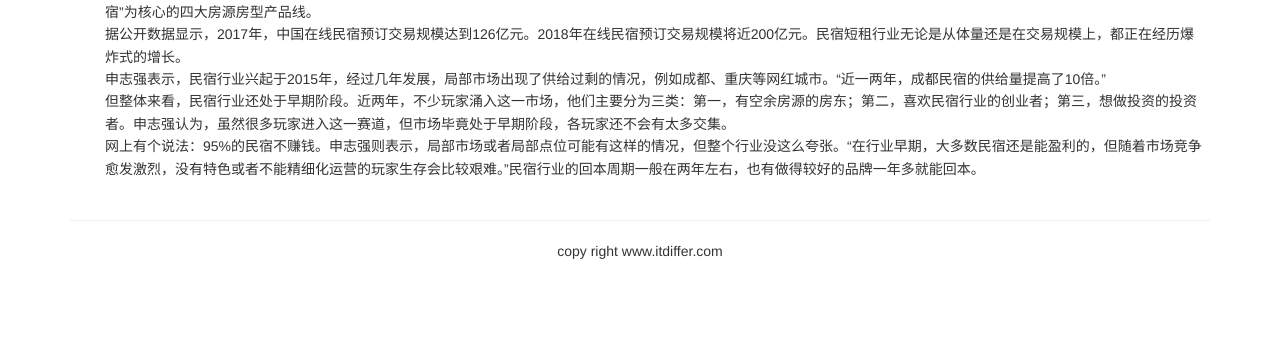
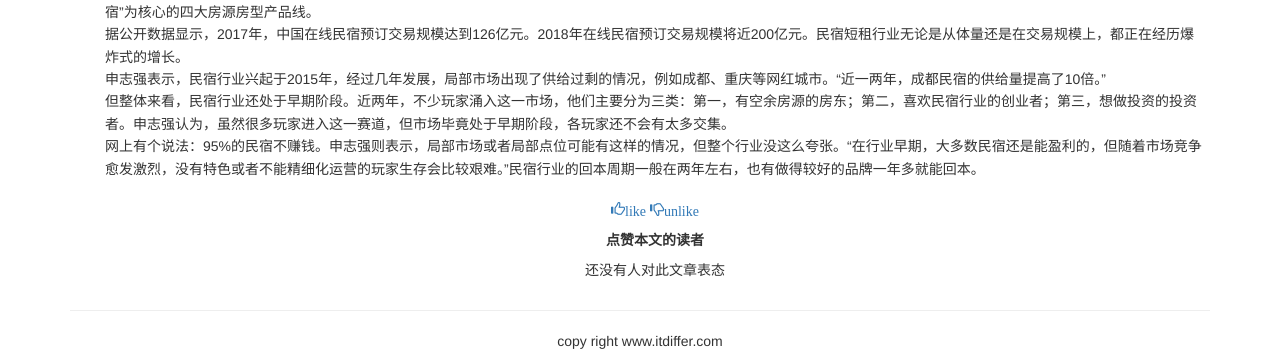
Before and after one commit to jt1024/Django-blog, a Django app: a page that uses templates/article/list/article_detail.html in a window 1280 px wide. Shown: the part 558-919 px from the top of the page. Before the commit the page ends 817 px from the top, so only its background shows below. Run offline with Django 3.2, Linux system fonts and the light colour scheme; data comes from the database, SQL or seed files in the repository; both versions use the stored data as it was after the commit; some libraries are stand-ins or nearby versions; some web fonts are replaced.

Commit message:
add click-like to article

```diff
--- a/article/list_views.py
+++ b/article/list_views.py
@@ -3,6 +3,10 @@ from django.core.paginator import Paginator, EmptyPage, PageNotAnInteger
 from .models import ArticleColumn, ArticlePost
 from django.shortcuts import get_object_or_404
 from django.contrib.auth.models import User
+from django.contrib.auth.decorators import login_required
+from django.views.decorators.csrf import csrf_exempt
+from django.views.decorators.http import require_POST
+from django.http import HttpResponse
 
 
 def article_titles(request, username=None):
@@ -38,3 +42,22 @@ def article_titles(request, username=None):
 def article_detail(request, id, slug):
     article = get_object_or_404(ArticlePost, id=id, slug=slug)
     return render(request, "article/list/article_detail.html", {"article": article})
+
+
+@csrf_exempt
+@require_POST
+@login_required(login_url='/account/login/')
+def like_article(request):
+    article_id = request.POST.get("id")
+    action = request.POST.get("action")
+    if article_id and action:
+        try:
+            article = ArticlePost.objects.get(id=article_id)
+            if action == "like":
+                article.users_like.add(request.user)
+                return HttpResponse("1")
+            else:
+                article.users_like.remove(request.user)
+                return HttpResponse("2")
+        except:
+            return HttpResponse("no")
--- a/article/models.py
+++ b/article/models.py
@@ -27,6 +27,7 @@ class ArticlePost(models.Model):
     body = models.TextField()
     created = models.DateTimeField(default=timezone.now())
     updated = models.DateTimeField(auto_now=True)
+    users_like = models.ManyToManyField(User, related_name="articles_like", blank=True)
 
     class Meta:
         ordering = ("title",)
--- a/article/urls.py
+++ b/article/urls.py
@@ -15,4 +15,5 @@ urlpatterns = [
     url(r'^list-article-titles/$', list_views.article_titles, name='list_article_titles'),
     url(r'^list-article-detail/(?P<id>\d+)/(?P<slug>[-\w]+)$', list_views.article_detail, name='list_article_detail'),
     url(r'^list-article-titles/(?P<username>[-\w]+)/$', list_views.article_titles, name="author_articles"),
+    url(r'^like-article/$', list_views.like_article, name="like_article")
 ]
--- a/templates/article/list/article_detail.html
+++ b/templates/article/list/article_detail.html
@@ -1,17 +1,37 @@
 {% extends "base.html" %}
 {% load staticfiles %}
-{% block title %}articles list{% endblock %}
+{% block title %}{{ article.title }}{% endblock %}
 {% block content %}
+{% with total_likes=article.users_like.count users_like=article.users_like.all %}
 <div class="container">
     <header>
         <h1>{{ article.title }}</h1>
-        <p>{{ article.author.username }}</p>
+        <p>
+            {{ article.author.username }}
+            <span style="margin-left:20px" class="glyphicon glyphicon-thumbs-up">{{total_likes}}like{{total_likes|pluralize}}</span>
+        </p>
     </header>
     <link rel="stylesheet" href="{% static 'editor/css/editormd.preview.css' %}"/>
     <div id="editormd-view">
         <textarea id="append-test" style="display:none;">
 {{ article.body }}<!-- 注意：此行不能有缩进 -->
         </textarea>
+    </div>
+    <div>
+        <p class="text-center">
+            <a onclick="like_article({{article.id}}, 'like')" href="#">
+                <span class="glyphicon glyphicon-thumbs-up">like</span></a>
+            <a onclick="like_article({{article.id}}, 'unlike')" href="#">
+                <span class="glyphicon glyphicon-thumbs-down">unlike</span></a>
+        </p>
+    </div>
+    <div>
+        <p class="text-center"><strong>点赞本文的读者</strong></p>
+        {% for user in article.users_like.all %}
+        <p class="text-center">{{user.username}}</p>
+        {% empty %}
+        <p class="text-center">还没有人对此文章表态</p>
+        {% endfor %}
     </div>
 </div>
 <script src='{% static "js/jquery.js" %}'></script>
@@ -36,5 +56,23 @@ $(function(){
     });
 });
 
+function like_article(id,action){
+    $.ajax({
+        url:"{% url 'article:like_article' %}",
+        type:"POST",
+        data:{"id":id, "action":action},
+        success:function(e){
+            if(e=="1"){
+                layer.msg("感谢点赞");
+                window.location.reload();
+            }else{
+                layer.msg("我会继续努力");
+                window.location.reload();
+            }
+        },
+    });
+}
+
 </script>
+{% endwith %}
 {% endblock %}
```
Also changed, not shown: article/migrations/0003_auto_20190118_2213.py (added), blog/migrations/0004_auto_20190118_2213.py (added), db.sqlite3.
